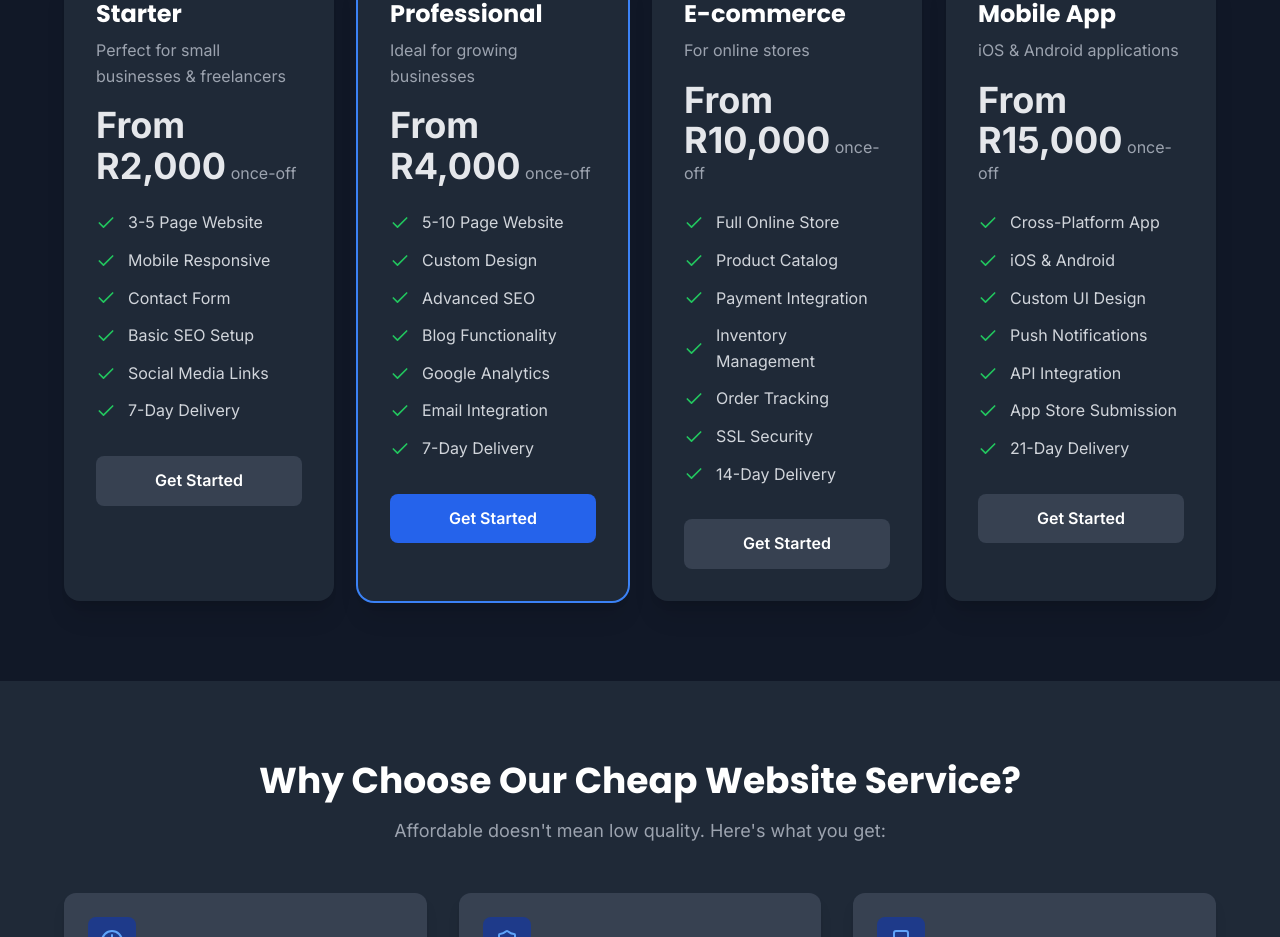
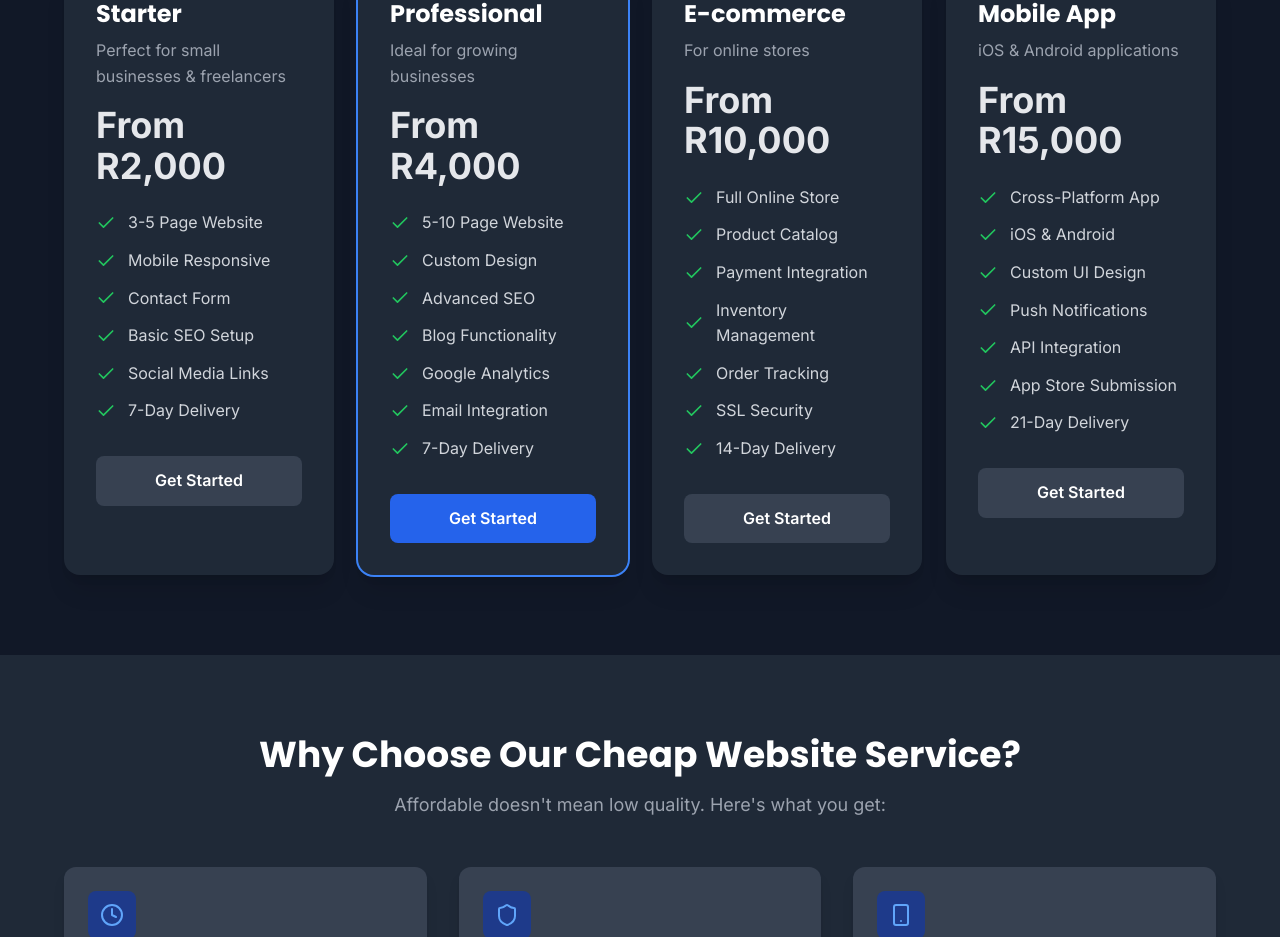
Before and after one commit to DynastyTech/business, a React (Create React App) app in the folder client/: page /cheap-website-south-africa in a window 1280 px wide. Shown: the part 890-1827 px from the top of the page. Built offline with nearby package versions, Linux system fonts and the light colour scheme.

Commit message:
Remove 'once-off' text from pricing cards

```diff
--- a/client/src/components/CheapWebsitePage.js
+++ b/client/src/components/CheapWebsitePage.js
@@ -197,7 +197,6 @@ const CheapWebsitePage = () => {
                   </p>
                   <div className="mb-6">
                     <span className="text-4xl font-bold text-primary-600">{pkg.price}</span>
-                    <span className="text-gray-500 dark:text-gray-400"> once-off</span>
                   </div>
                   <ul className="space-y-3 mb-8">
                     {pkg.features.map((feature) => (
```
